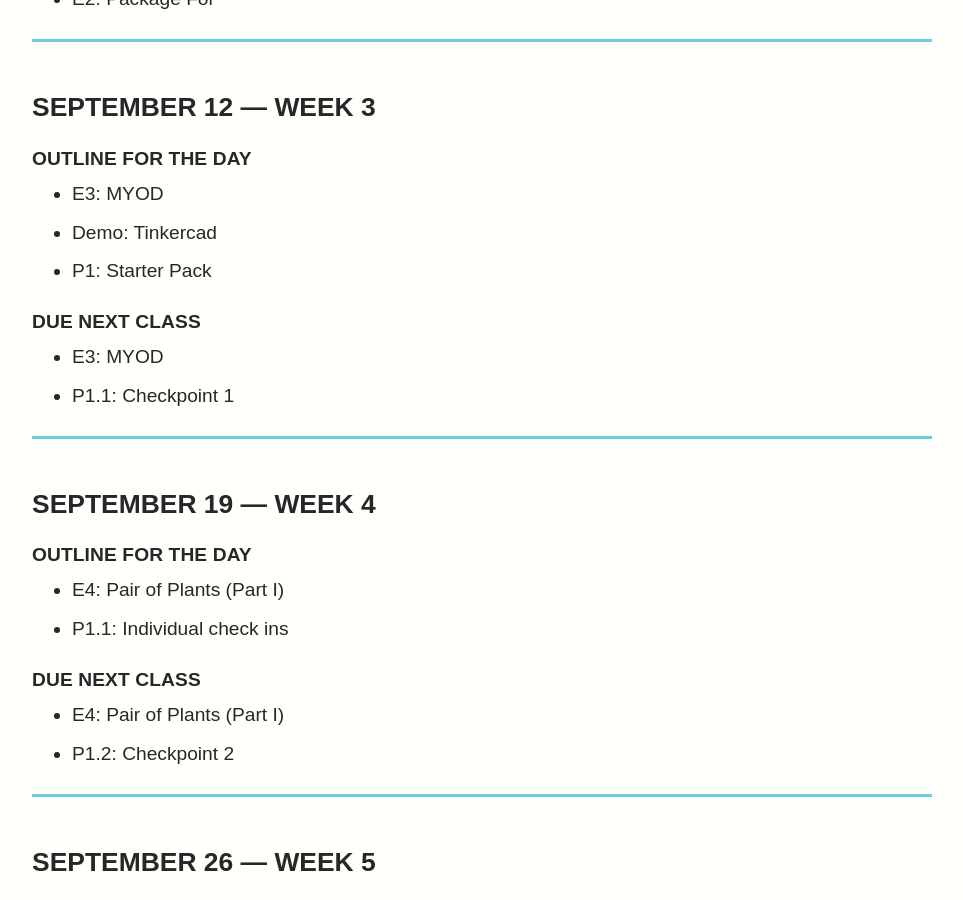
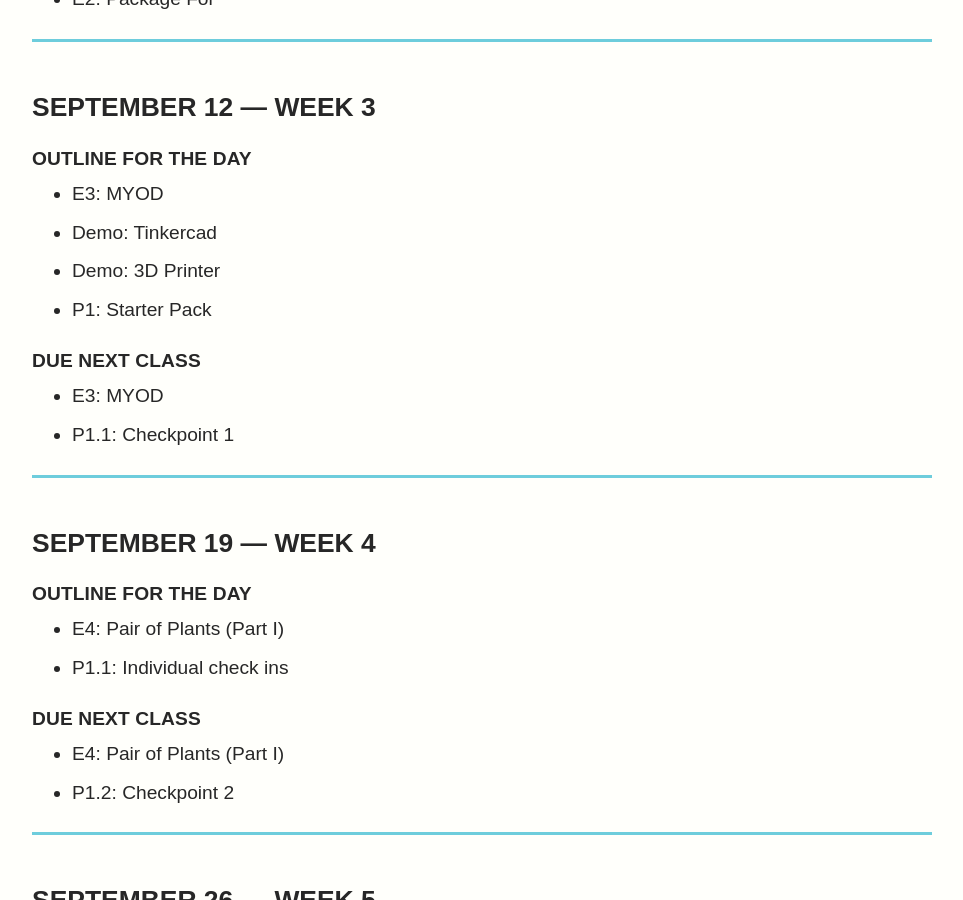
Before and after one commit to gmu-gd/package24-fall, a Jekyll site: the page built from schedule/index.md, in a window 1280 px wide and 900 px high, scrolled down 1079 px. Shown: the whole window, without its empty margins (0-963 px from the left). Built offline with Jekyll 4.4.1, drawn with Linux system fonts in a browser that asks for light colours; some web fonts are replaced.

Commit message:
Update index.md

```diff
--- a/schedule/index.md
+++ b/schedule/index.md
@@ -19,7 +19,7 @@ If you want to know what is due for next class, [check here]({{ site.baseurl }}/
 * E1: Question Cube
 
 ---
-
+<!-- mix -->
 ### September 5 &mdash; Week 2
 #### Outline for the Day
 * The MIX orientation
@@ -32,10 +32,12 @@ If you want to know what is due for next class, [check here]({{ site.baseurl }}/
 
 ---
 
+<!-- mix -->
 ### September 12 &mdash; Week 3
 #### Outline for the Day
 * E3: MYOD
 * Demo: Tinkercad
+* Demo: 3D Printer
 * P1: Starter Pack
 
 #### Due Next Class
@@ -65,7 +67,7 @@ If you want to know what is due for next class, [check here]({{ site.baseurl }}/
 * P1.3: Checkpoint 3
 
 ---
-
+<!-- mix -->
 ### October 3 &mdash; Week 6
 #### Outline for the Day
 * P1.3: Small group critiques
@@ -74,7 +76,7 @@ If you want to know what is due for next class, [check here]({{ site.baseurl }}/
 * P1.4: Checkpoint 4
 
 ---
-
+<!-- mix -->
 ### October 10 &mdash; Week 7
 #### Outline for the Day
 * P1.4: Individual check ins
@@ -104,7 +106,7 @@ If you want to know what is due for next class, [check here]({{ site.baseurl }}/
 * P2.3: Checkpoint 3
 
 ---
-
+<!-- mix -->
 ### October 31 &mdash; Week 10
 #### Outline for the Day
 * P2.3: Individual critiques
@@ -113,7 +115,7 @@ If you want to know what is due for next class, [check here]({{ site.baseurl }}/
 * P2.4: Checkpoint 4
 
 ---
-
+<!-- mix  -->
 ### November 7 &mdash; Week 11
 #### Outline for the Day
 * P2.4: Group check ins
@@ -122,7 +124,7 @@ If you want to know what is due for next class, [check here]({{ site.baseurl }}/
 * P2.5: Checkpoint 5
 
 ---
-
+<!-- mix -->
 ### November 14 &mdash; Week 12
 * P2.5: Individual check ins
 
@@ -130,7 +132,7 @@ If you want to know what is due for next class, [check here]({{ site.baseurl }}/
 * P2.6: Checkpoint 6
 
 ---
-
+<!-- mix -->
 ### November 21 &mdash; Week 13
 #### Outline for the Day
 * P2.6: Group critiques
```
